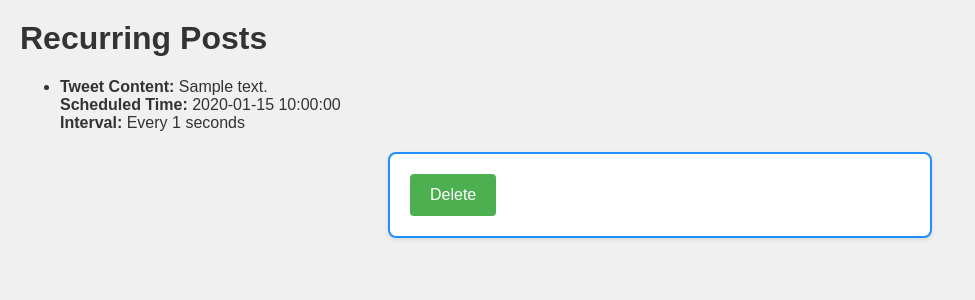
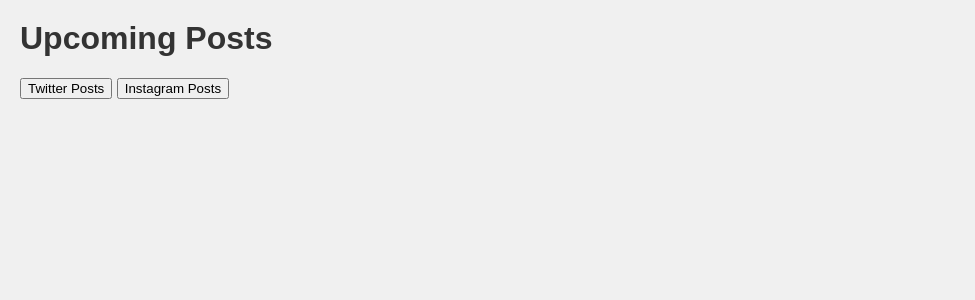
Before and after one commit to SakethSripada/Flask-SocialMedia-Automation, a Flask app: page /user_recurring_posts in a window 1280 px wide. Shown: the part 80-380 px from the top of the page, without its empty margins (0-975 px from the left). Run offline with Flask 3, Linux system fonts and the light colour scheme; the visitor is signed in with stand-in values (Sample User, id 1); tables that the repository leaves empty hold one stand-in row (values such as "Sample post"); some libraries are stand-ins or nearby versions.

Commit message:
upcoming instagram posts can now be viewed and deleted in the same menu as the twitter posts

```diff
--- a/app.py
+++ b/app.py
@@ -79,6 +79,18 @@ class ScheduledTweet(db.Model):
     job_id = db.Column(db.String(255), unique=True, nullable=False)
 
     user = db.relationship('User', backref=db.backref('scheduled_tweets', lazy=True))
+
+
+class ScheduledIGPost(db.Model):
+    id = db.Column(db.Integer, primary_key=True)
+    user_id = db.Column(db.Integer, db.ForeignKey('user.id'), nullable=False)
+    ai_prompt = db.Column(db.Text, nullable=True)
+    caption = db.Column(db.Text, nullable=True)
+    scheduled_time = db.Column(db.DateTime, nullable=True)
+    post_interval_seconds = db.Column(db.Integer, nullable=True)
+    job_id = db.Column(db.String(255), unique=True, nullable=False)
+
+    user = db.relationship('User', backref=db.backref('scheduled_ig_posts', lazy=True))
 
 
 app.config['SCHEDULER_JOBSTORES'] = {
@@ -376,6 +388,7 @@ def post_image():
     scheduled_time = request.form.get("schedule_time")
     post_interval_hours = float(request.form.get("post_interval_hours") or 0)
     post_interval_seconds = post_interval_hours * 3600
+    user_id = session.get('user_id')
     file_path = None
 
     if ai_prompt:
@@ -422,6 +435,17 @@ def post_image():
     else:
         exec_post(username, password, file_path, caption)
         flash('Post published successfully!', 'success')
+
+    new_scheduled_ig = ScheduledIGPost(
+        user_id=user_id,
+        ai_prompt=ai_prompt if ai_prompt else None,
+        caption=caption,
+        scheduled_time=scheduled_time_dt if scheduled_time else None,
+        post_interval_seconds=post_interval_seconds if post_interval_hours else None,
+        job_id=job_id
+    )
+    db.session.add(new_scheduled_ig)
+    db.session.commit()
 
     return redirect(url_for('home'))
 
@@ -671,6 +695,14 @@ def user_recurring_posts():
 
     current_time = datetime.now()
 
+    user_scheduled_ig_posts = ScheduledIGPost.query.filter(
+        ScheduledIGPost.user_id == user_id,
+        (
+                (ScheduledIGPost.post_interval_seconds.isnot(None)) |
+                ((ScheduledIGPost.scheduled_time.isnot(None)) & (ScheduledIGPost.scheduled_time > current_time))
+        )
+    ).all()
+
     user_scheduled_tweets = ScheduledTweet.query.filter(
         ScheduledTweet.user_id == user_id,
         (
@@ -679,27 +711,38 @@ def user_recurring_posts():
         )
     ).all()
 
-    return render_template('user_recurring_posts.html', scheduled_tweets=user_scheduled_tweets, logged_in=True)
+    return render_template('user_recurring_posts.html', scheduled_ig_posts=user_scheduled_ig_posts,
+                           scheduled_tweets=user_scheduled_tweets, logged_in=True)
 
 
-@app.route('/delete_scheduled_tweet/<job_id>', methods=['POST'])
-def delete_scheduled_tweet(job_id):
+@app.route('/delete_scheduled_post/<platform>/<job_id>', methods=['POST'])
+def delete_scheduled_post(platform, job_id):
     csrf.protect()
     user_id = session.get('user_id')
     if not user_id:
         flash('You need to log in to delete scheduled posts.', 'error')
         return redirect(url_for('login'))
 
+    if platform == 'ig':
+        view_scheduler = instagram_scheduler
+        model = ScheduledIGPost
+    elif platform == 'twitter':
+        view_scheduler = twitter_scheduler
+        model = ScheduledTweet
+    else:
+        flash('Invalid platform specified.', 'error')
+        return redirect(url_for('user_recurring_posts'))
+
     try:
-        twitter_scheduler.remove_job(job_id)
+        view_scheduler.remove_job(job_id)
     except JobLookupError as e:
         flash('Failed to delete scheduled post. It may have already been deleted or executed.', 'error')
-        app.logger.error(f"Attempted to delete a non-existent job: {e}")
+        app.logger.error(f"Attempted to delete a non-existent job on {platform}: {e}")
 
-    ScheduledTweet.query.filter_by(user_id=user_id, job_id=job_id).delete()
+    model.query.filter_by(user_id=user_id, job_id=job_id).delete()
     db.session.commit()
 
-    flash('Scheduled post deleted successfully!', 'success')
+    flash(f'Scheduled post on {platform} deleted successfully!', 'success')
     return redirect(url_for('user_recurring_posts'))
 
 
--- a/templates/index.html
+++ b/templates/index.html
@@ -34,7 +34,7 @@
     <div class="content-container">
     <div class = main-content>
     <h1>Instagram Automation</h1>
-    <button id="view-schedule-btn">View Scheduled Posts</button>
+    <button id="view-schedule-btn" onclick="window.location.href='{{ url_for('user_recurring_posts') }}';">View Scheduled Posts</button>
 
     <h2>Post an Image</h2>
     <form action="/post" method="post" enctype="multipart/form-data">
--- a/templates/user_recurring_posts.html
+++ b/templates/user_recurring_posts.html
@@ -1,4 +1,3 @@
-
 <!DOCTYPE html>
 <html lang="en">
 <head>
@@ -8,8 +7,22 @@
     <script async src="{{ url_for('static', filename='js/script.js') }}"></script>
     <meta name="csrf-token" content="{{ csrf_token() }}">
     <link rel="icon" href="{{ url_for('static', filename='social-media.png') }}">
-  <!-- <a href="https://www.flaticon.com/free-icons/marketing" title="marketing icons">Marketing icons created by Freepik - Flaticon</a> --->
     <title>Social Media Automation</title>
+    <style>
+        table {
+            width: 100%;
+            border-collapse: collapse;
+        }
+        table, th, td {
+            border: 1px solid #ddd;
+            padding: 8px;
+            text-align: left;
+        }
+        th {
+            background-color: #f2f2f2;
+        }
+        tr:hover {background-color: #f5f5f5;}
+    </style>
 </head>
 <body>
 
@@ -32,24 +45,80 @@
     </nav>
 
     <div class="content-container">
-    <div class = main-content>
-    <h1>Recurring Posts</h1>
-    <ul>
+        <div class="main-content">
+            <h1>Upcoming Posts</h1>
+            <button onclick="showPosts('twitter')">Twitter Posts</button>
+            <button onclick="showPosts('instagram')">Instagram Posts</button>
+
+            <div id="twitter" style="display:none;">
+                <table>
+                    <tr>
+                        <th>Tweet Content</th>
+                        <th>Scheduled Time</th>
+                        <th>Interval (Seconds)</th>
+                        <th>Action</th>
+                    </tr>
                     {% for tweet in scheduled_tweets %}
-            <li>
-                <strong>Tweet Content:</strong> {{ tweet.tweet_content }} <br>
-                <strong>Scheduled Time:</strong> {{ tweet.scheduled_time }} <br>
-                <strong>Interval:</strong> Every {{ tweet.post_interval_seconds }} seconds <br>
-            </li>
-            <form action="{{ url_for('delete_scheduled_tweet', job_id=tweet.job_id) }}" method="post">
+                    <tr>
+                        <td>{{ tweet.tweet_content }}</td>
+                        <td>{{ tweet.scheduled_time }}</td>
+                        <td>{{ tweet.post_interval_seconds }}</td>
+                        <td>
+                            <form action="{{ url_for('delete_scheduled_post', platform='twitter', job_id=tweet.job_id) }}" method="post">
                                 <input type="hidden" name="csrf_token" value="{{ csrf_token() }}">
                                 <input type="submit" value="Delete">
                             </form>
+                        </td>
+                    </tr>
                     {% else %}
-            <li>No recurring posts found.</li>
+                    <tr><td colspan="4">No upcoming Twitter posts found.</td></tr>
                     {% endfor %}
-    </ul>
+                </table>
+            </div>
+
+            <div id="instagram" style="display:none;">
+                <table>
+                    <tr>
+                        <th>Post Caption</th>
+                        <th>Scheduled Time</th>
+                        <th>Interval (Seconds)</th>
+                        <th>Action</th>
+                    </tr>
+                    {% for post in scheduled_ig_posts %}
+                    <tr>
+                        <td>{{ post.caption }}</td>
+                        <td>{{ post.scheduled_time }}</td>
+                        <td>{{ post.post_interval_seconds }}</td>
+                        <td>
+                            <form action="{{ url_for('delete_scheduled_post', platform='ig', job_id=post.job_id) }}" method="post">
+                                <input type="hidden" name="csrf_token" value="{{ csrf_token() }}">
+                                <input type="submit" value="Delete">
+                            </form>
+                        </td>
+                    </tr>
+                    {% else %}
+                    <tr><td colspan="4">No upcoming Instagram posts found.</td></tr>
+                    {% endfor %}
+                </table>
+            </div>
+
         </div>
     </div>
+
+    <script>
+        function showPosts(platform) {
+            let twitterDiv = document.getElementById('twitter');
+            let instagramDiv = document.getElementById('instagram');
+
+            if (platform === 'twitter') {
+                twitterDiv.style.display = 'block';
+                instagramDiv.style.display = 'none';
+            } else if (platform === 'instagram') {
+                instagramDiv.style.display = 'block';
+                twitterDiv.style.display = 'none';
+            }
+        }
+    </script>
+
 </body>
 </html>
```
Lines whose indentation alone changed are shown as unchanged.
